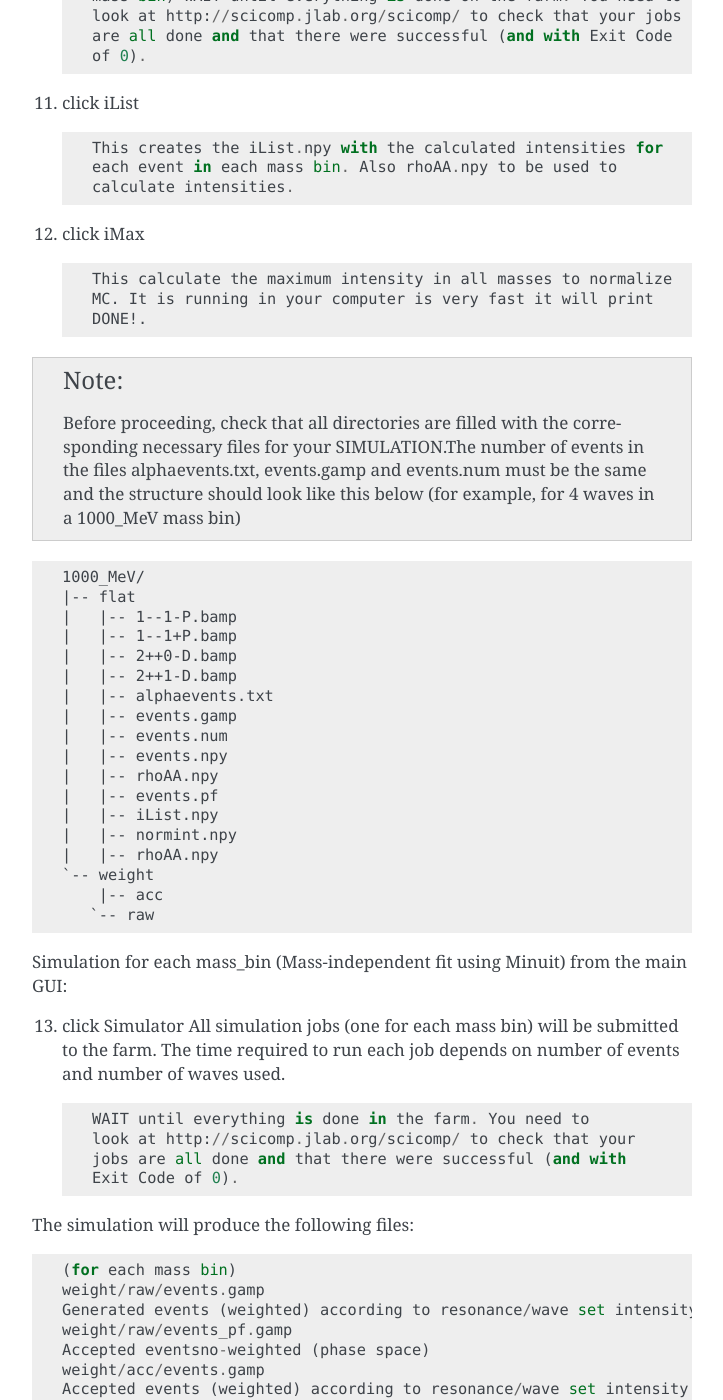
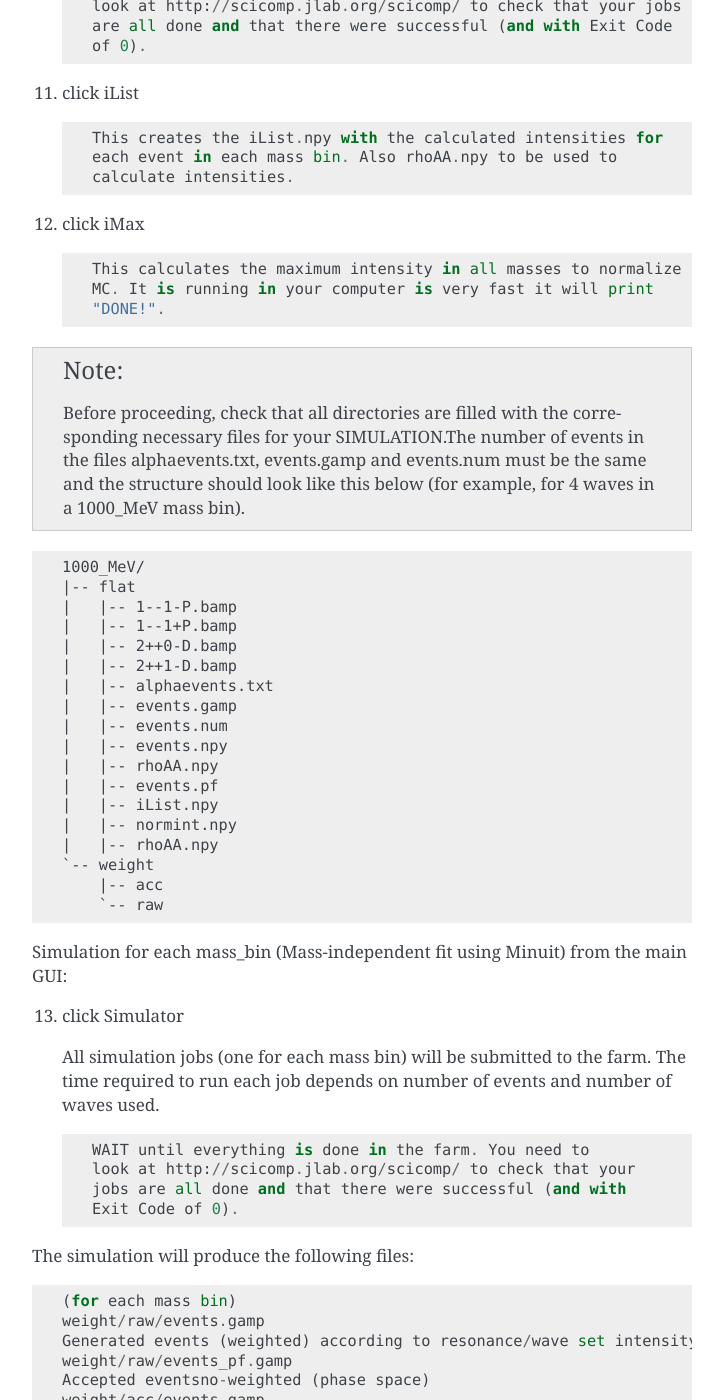
Before and after one commit to JeffersonLab/PyPWA, a Sphinx documentation site: the page built from doc/source/isobar-simulation-tutorial.rst, in a window 1280 px wide and 1400 px high, scrolled down 4342 px. Shown: the whole window, without its empty margins (388-1111 px from the left). Built offline with Sphinx 7.4.7, drawn with Linux system fonts in a browser that asks for light colours; formulas are drawn with MathJax 3; some of the changed text lies outside the part shown.

Commit message:
Made minor changes to tutorial. Corrected spelling.

```diff
--- a/doc/source/isobar-simulation-tutorial.rst
+++ b/doc/source/isobar-simulation-tutorial.rst
@@ -70,7 +70,7 @@
 production. Determine all waves you want to use and write a name
 .keyfile for each according to the gamp format (see general
 documentation). Populate the MAIN/ directory with all your waves as for
-example: 0-1--1-P_rho.keyfile
+example: 0-1--1-P_rho.keyfile.
 
 (name includes wave definition: IGJPCMepsL_isobar-ifany).keyfile)
 
@@ -178,7 +178,7 @@
 
 
 6.
-    go to the MAIN/GUI directory and run PWA_GUI This is the main GUI for
+    Go to the MAIN/GUI directory and run PWA_GUI This is the main GUI for
     the analysis. It will start with one column an after you make
     selections two new columns will be opening.
 
@@ -243,9 +243,9 @@
 12.
     click iMax
     ::
-	    This calculate the maximum intensity in all masses to normalize
+	    This calculates the maximum intensity in all masses to normalize
 	    MC. It is running in your computer is very fast it will print
-	    DONE!.
+	    "DONE!".
 
 
 .. note::
@@ -253,7 +253,7 @@
     the corresponding necessary files for your SIMULATION.The number of
     events in the files alphaevents.txt, events.gamp and events.num must
     be the same and the structure should look like this below
-    (for example, for 4 waves in a 1000_MeV mass bin)
+    (for example, for 4 waves in a 1000_MeV mass bin).
 
 
 ::
@@ -275,7 +275,7 @@
 		|   |-- rhoAA.npy
 		`-- weight
 		    |-- acc
-	 	   `-- raw
+	 	    `-- raw
 
 
 Simulation for each mass_bin (Mass-independent fit using Minuit) from the
@@ -283,6 +283,7 @@
 
 13.
     click Simulator
+
     All simulation jobs (one for each mass bin) will be submitted to the
     farm. The time required to run each job depends on number of events
     and number of waves used.
```
Also changed, not shown: other parts of doc/source/isobar-simulation-tutorial.rst (+2 -2 lines).
